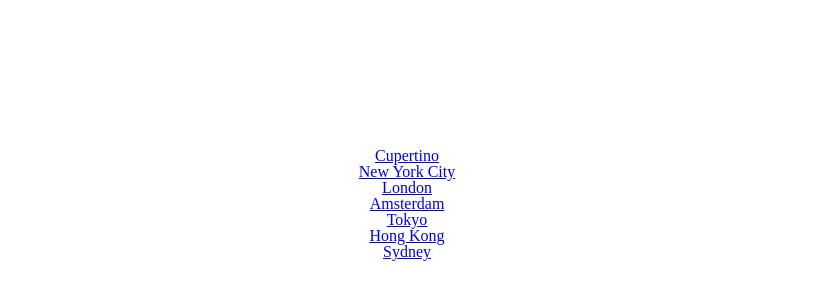
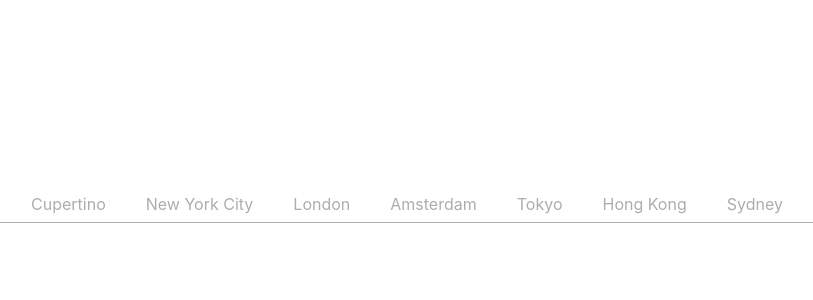
Before and after one commit to lucasestevao/react-navigation, a React app: page / in a window 1280 px wide. Shown: the part 196-496 px from the top of the page, without its empty margins (233-1046 px from the left). Built offline with nearby package versions, Linux system fonts and the light colour scheme.

Commit message:
Adjusting base styles, handling click event and applying new styles.

```diff
--- a/src/components/App/Reset.css
+++ b/src/components/App/Reset.css
@@ -22,6 +22,7 @@
   font-size: 100%;
   font: inherit;
   vertical-align: baseline;
+  box-sizing: border-box;
 }
 
 /* HTML5 display-role reset for older browsers */
--- a/src/components/Navigation/Navigation.css
+++ b/src/components/Navigation/Navigation.css
@@ -1,3 +1,15 @@
-.Navigation {
+.navigation {
+  width: 80%;
+}
+
+.navigation ul {
   display: flex;
+  flex-direction: row;
+  justify-content: center;
 }
+
+.navigation__slideline {
+  display: flex;
+  width: 100%;
+  border-bottom: 1px solid #adadad;
+}
--- a/src/components/Navigation/Navigation.js
+++ b/src/components/Navigation/Navigation.js
@@ -7,6 +7,15 @@
 import './Navigation.css'
 
 class Navigation extends Component {
+  constructor(props) {
+    super(props)
+    const { navigationList } = props
+
+    this.state = {
+      navigationList
+    }
+  }
+
   static propTypes = {
     customClass: PropTypes.string,
     navigationList: PropTypes.arrayOf(PropTypes.shape()).isRequired,
@@ -18,14 +27,26 @@
     onClick: () => {}
   }
 
-  handleClick = () => {
+  handleClick = currentItem => {
     const { onClick } = this.props
+    const { navigationList } = this.state
 
-    onClick()
+    const newList = navigationList.map(item => ({
+      ...item,
+      current: item.section === currentItem.section
+    }))
+
+    this.setState(
+      {
+        navigationList: newList
+      },
+      onClick()
+    )
   }
 
   render() {
-    const { customClass, navigationList } = this.props
+    const { customClass } = this.props
+    const { navigationList } = this.state
 
     const classes = classNames('navigation', customClass)
 
@@ -33,10 +54,15 @@
       <nav className={classes}>
         <ul>
           {navigationList.map(item => (
-            <NavigationItem item={item} key={item.section} />
+            <NavigationItem
+              item={item}
+              key={item.section}
+              current={item.current}
+              onClick={this.handleClick}
+            />
           ))}
         </ul>
-        <span id="slide-line" />
+        <span className="navigation__slideline" />
       </nav>
     ) : (
       ''
--- a/src/components/Navigation/NavigationItem/NavigationItem.css
+++ b/src/components/Navigation/NavigationItem/NavigationItem.css
@@ -1,3 +1,18 @@
-.NavigationItem {
+.navigationItem {
   display: flex;
+  padding: 10px 20px;
 }
+
+.navigationItem a,
+.navigationItem a:visited {
+  text-decoration: none;
+  color: #adadad;
+}
+
+.navigationItem a:hover {
+  color: #0070c9;
+}
+
+.navigationItem--current {
+  border-bottom: 1px solid #000;
+}
--- a/src/components/Navigation/NavigationItem/NavigationItem.js
+++ b/src/components/Navigation/NavigationItem/NavigationItem.js
@@ -1,5 +1,6 @@
 import React, { Component } from 'react'
 import PropTypes from 'prop-types'
+import classNames from 'classnames'
 
 import './NavigationItem.css'
 
@@ -10,24 +11,28 @@
   }
 
   static defaultProps = {
-    customClass: '',
     onClick: () => {}
   }
 
-  handleClick = event => {
+  handleClick = (item) => (event) => {
     event.preventDefault()
     event.stopPropagation()
 
     const { onClick } = this.props
 
-    onClick(event)
+    onClick(item)
   }
 
   render() {
     const { item } = this.props
 
+    const classes = classNames(
+      'navigationItem',
+      item.current ? 'navigationItem--current' : ''
+    )
+
     return (
-      <li className="navigationItem" onClick={this.handleClick}>
+      <li className={classes} onClick={this.handleClick(item)}>
         <a href={`#${item.section}`}>{item.label}</a>
       </li>
     )
--- a/src/index.css
+++ b/src/index.css
@@ -1,6 +1,4 @@
-body {
-  margin: 0;
-  padding: 0;
+body #root {
   font-family: -apple-system, BlinkMacSystemFont, "Segoe UI", "Roboto", "Oxygen",
     "Ubuntu", "Cantarell", "Fira Sans", "Droid Sans", "Helvetica Neue",
     sans-serif;
```
